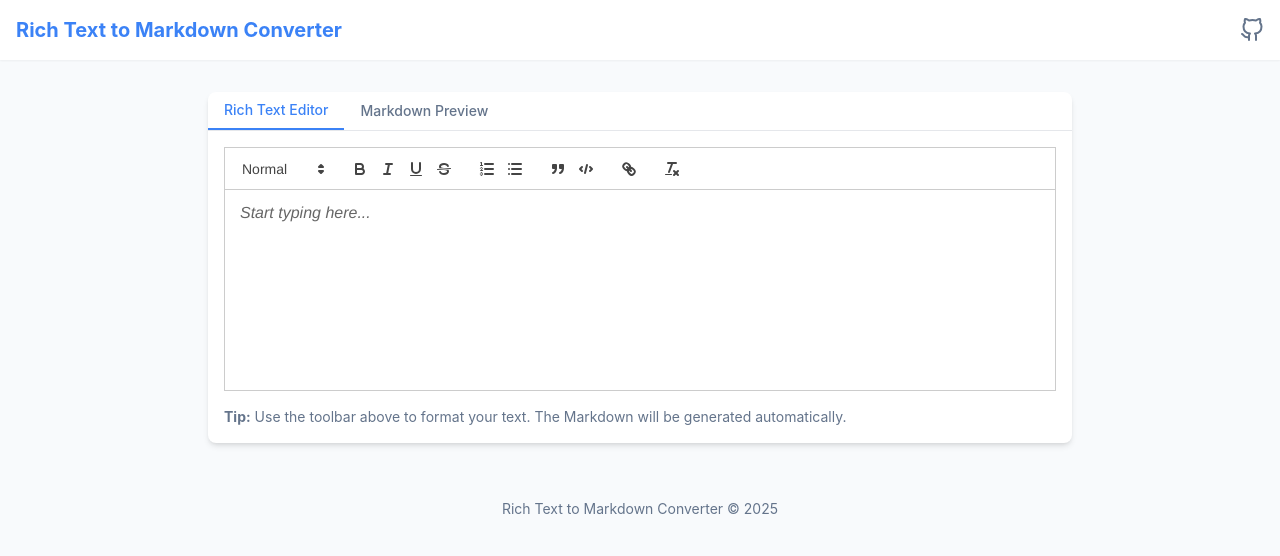
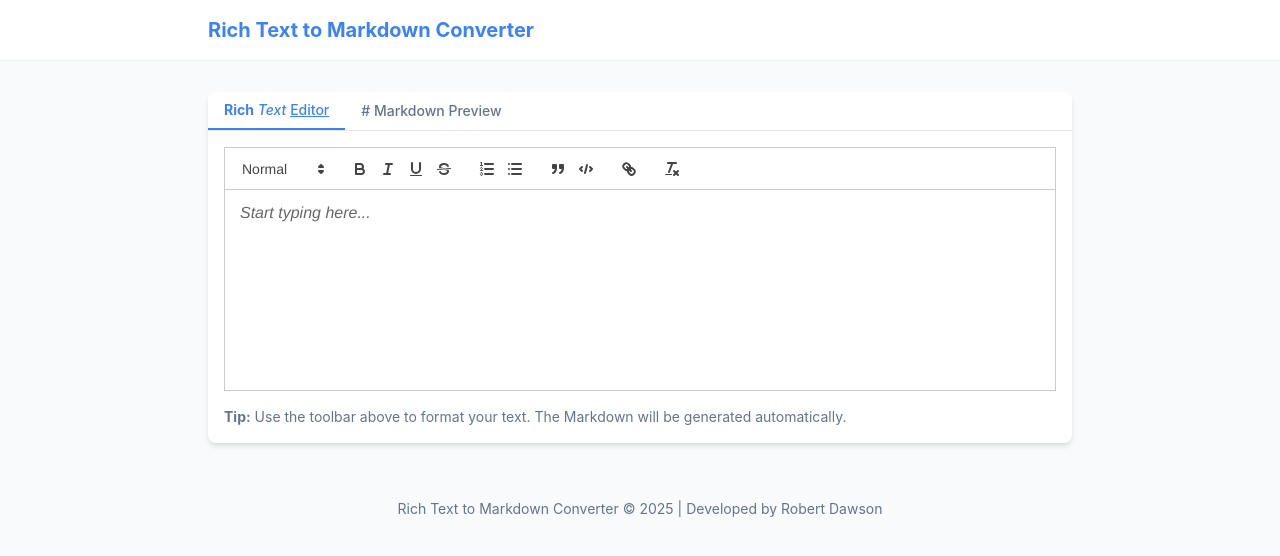
Before and after one commit to robertcdawson/rich-text-to-markdown-converter, a React (Create React App) app: page / in a window 1280 px wide. Shown: the top 556 px of the page. Built offline with nearby package versions, Linux system fonts and the light colour scheme.

Commit message:
Improve UI and create footer component

```diff
--- a/src/App.tsx
+++ b/src/App.tsx
@@ -2,6 +2,7 @@ import React, { useState } from 'react';
 import RichTextEditor from './components/RichTextEditor';
 import MarkdownPreview from './components/MarkdownPreview';
 import Header from './components/Header';
+import Footer from './components/Footer';
 
 function App() {
   const [activeTab, setActiveTab] = useState<'editor' | 'preview'>('editor');
@@ -26,7 +27,7 @@ function App() {
                 }`}
               onClick={() => setActiveTab('editor')}
             >
-              Rich Text Editor
+              <strong>Rich</strong> <em>Text</em> <u>Editor</u>
             </button>
             <button
               className={`px-4 py-2 text-sm font-medium ${activeTab === 'preview'
@@ -35,7 +36,7 @@ function App() {
                 }`}
               onClick={() => setActiveTab('preview')}
             >
-              Markdown Preview
+              # Markdown Preview
             </button>
           </div>
 
@@ -53,9 +54,7 @@ function App() {
           </div>
         </div>
       </main>
-      <footer className="container mx-auto px-4 py-6 text-center text-sm text-secondary">
-        <p>Rich Text to Markdown Converter &copy; {new Date().getFullYear()}</p>
-      </footer>
+      <Footer />
     </div>
   );
 }
--- /dev/null
+++ b/src/components/Footer.tsx
@@ -0,0 +1,11 @@
+import React from 'react';
+
+const Footer: React.FC = () => {
+  return (
+    <footer className="container mx-auto px-4 py-6 max-w-4xl text-center text-sm text-secondary">
+      <p>Rich Text to Markdown Converter &copy; {new Date().getFullYear()} | Developed by <a href="https://linktr.ee/robertcdawson" target="_blank" rel="noopener noreferrer">Robert Dawson</a></p>
+    </footer>
+  );
+};
+
+export default Footer;
--- a/src/components/Header.tsx
+++ b/src/components/Header.tsx
@@ -3,21 +3,8 @@ import React from 'react';
 const Header: React.FC = () => {
   return (
     <header className="bg-surface shadow-sm">
-      <div className="container mx-auto px-4 py-4 flex justify-between items-center">
+      <div className="container mx-auto px-4 py-4 max-w-4xl flex justify-between items-center">
         <h1 className="text-xl font-bold text-primary">Rich Text to Markdown Converter</h1>
-        <div>
-          <a
-            href="https://github.com"
-            target="_blank"
-            rel="noopener noreferrer"
-            className="text-secondary hover:text-primary"
-            title="View on GitHub"
-          >
-            <svg xmlns="http://www.w3.org/2000/svg" width="24" height="24" viewBox="0 0 24 24" fill="none" stroke="currentColor" strokeWidth="2" strokeLinecap="round" strokeLinejoin="round" className="feather feather-github">
-              <path d="M9 19c-5 1.5-5-2.5-7-3m14 6v-3.87a3.37 3.37 0 0 0-.94-2.61c3.14-.35 6.44-1.54 6.44-7A5.44 5.44 0 0 0 20 4.77 5.07 5.07 0 0 0 19.91 1S18.73.65 16 2.48a13.38 13.38 0 0 0-7 0C6.27.65 5.09 1 5.09 1A5.07 5.07 0 0 0 5 4.77a5.44 5.44 0 0 0-1.5 3.78c0 5.42 3.3 6.61 6.44 7A3.37 3.37 0 0 0 9 18.13V22"></path>
-            </svg>
-          </a>
-        </div>
       </div>
     </header>
   );
```
Also changed, not shown: 2 other files (tests, documents, lock files or other folders).
